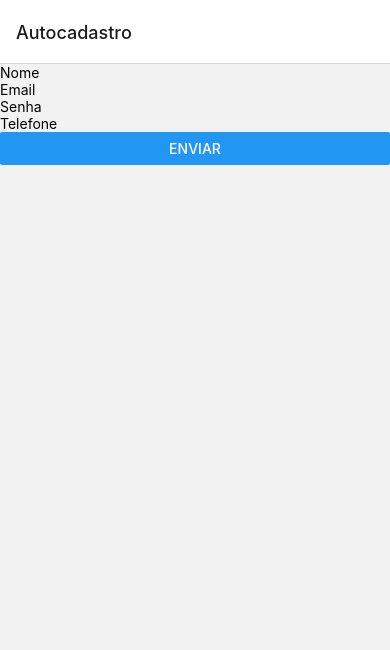
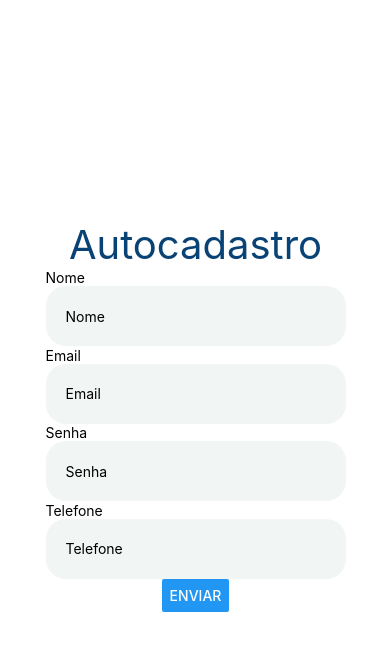
Before and after one commit to JoaoV1821/marvel-app, a React Native app: screen /Autocadastro in a window 390 px wide. Shown: the top 650 px of the page. Built offline with nearby package versions, Linux system fonts and the light colour scheme.

Commit message:
Validação de forms

```diff
--- a/App.tsx
+++ b/App.tsx
@@ -1,28 +1,41 @@
 import React from 'react';
-import { StyleSheet, Text, View } from 'react-native';
 import Autocadastro from './src/pages/Autocadastro';
 import UpdateCadastro from './src/pages/UpdateCadastro';
+import Aluguel from './src/pages/Aluguel';
+import Dashboard from './src/pages/Dashboard';
+import Login from './src/pages/Login';
 import { NavigationContainer } from '@react-navigation/native';
 import { createNativeStackNavigator } from '@react-navigation/native-stack';
 import { createBottomTabNavigator } from '@react-navigation/bottom-tabs';
 
-const Stack = createNativeStackNavigator();
-const Tab = createBottomTabNavigator();
 
-const tab = () => {
-  <Tab.Navigator>
+const MainScreens = () => {
+  const Tab = createBottomTabNavigator();
+  return (
+    <Tab.Navigator initialRouteName="Dashboard"  screenOptions={{
+      tabBarActiveTintColor: 'white',
+      tabBarInactiveBackgroundColor: '#094275',
+      tabBarActiveBackgroundColor: '#094275'
+    }}>
+    <Tab.Screen name="Dashboard" component={Dashboard} />
     <Tab.Screen name="UpdateCadastro" component={UpdateCadastro} />
-    <Tab.Screen name="Settings" component={Autocadastro} />
+    <Tab.Screen name="Aluguel" component={Aluguel} />
   </Tab.Navigator>
+  )
 }
 
+
 export default function App(): React.JSX.Element {
+  const Stack = createNativeStackNavigator();
+
   return (
     <NavigationContainer>
-      <Stack.Navigator initialRouteName="Autocadastro">
-        <Stack.Screen name="Autocadastro" component={Autocadastro} />
-        <Stack.Screen name="UpdateCadastro" component={UpdateCadastro} />
+      <Stack.Navigator initialRouteName='Login'>
+          <Stack.Screen name="Login" component={Login} options={{headerShown: false}}/>
+          <Stack.Screen name="Autocadastro" component={Autocadastro} options={{headerShown: false}} />
+          <Stack.Screen name="mainscreens" component={MainScreens} options={{headerShown: false}} />
       </Stack.Navigator>
+
     </NavigationContainer>
   )
 
--- a/package.json
+++ b/package.json
@@ -10,6 +10,7 @@
   },
   "dependencies": {
     "@expo/metro-runtime": "~3.1.3",
+    "@hookform/resolvers": "^3.3.4",
     "@react-navigation/bottom-tabs": "^6.5.20",
     "@react-navigation/native": "^6.1.17",
     "@react-navigation/native-stack": "^6.9.26",
@@ -19,12 +20,14 @@
     "expo-status-bar": "~1.11.1",
     "react": "18.2.0",
     "react-dom": "18.2.0",
+    "react-hook-form": "^7.51.2",
     "react-native": "0.73.6",
     "react-native-safe-area-context": "4.8.2",
     "react-native-safe-area-view": "^1.1.1",
     "react-native-screens": "~3.29.0",
     "react-native-web": "~0.19.6",
-    "typescript": "^5.3.0"
+    "typescript": "^5.3.0",
+    "yup": "^1.4.0"
   },
   "devDependencies": {
     "@babel/core": "^7.20.0"
--- /dev/null
+++ b/src/components/AppButtons.tsx
@@ -0,0 +1,55 @@
+import React from "react";
+import { StyleSheet, Text, TouchableHighlight} from "react-native";
+
+export const AppButton = (props: any) => {
+    return (
+        <TouchableHighlight style={style.button} onPress={props.onPress} >
+           <Text style={style.text}>{props.title}</Text>
+        </TouchableHighlight>
+    )
+}
+
+export const SmallButton = (props: any) => {
+    return (
+        <TouchableHighlight style={style.smallButton} onPress={props.onPress} >
+            <Text style={style.smallText}>{props.title}</Text>
+        </TouchableHighlight>
+    )
+}
+
+const style = StyleSheet.create({
+    button : {
+        textAlign: 'center',
+        width: 255,
+        height: 50,
+        backgroundColor: '#094275',
+        borderRadius: 20,
+
+    },
+
+    text: {
+        fontFamily: 'Montsserrat',
+        fontStyle: 'normal',
+        fontSize: 25,
+        color: '#FFFFFF',
+        textAlign: 'center',
+        paddingTop: 12,
+        lineHeight: 24,
+    },
+
+    smallButton : {
+        textAlign: 'center',
+        backgroundColor: '#094275',
+        borderRadius: 20,
+        width: 125,
+        height: 25,
+        marginLeft: 10
+    },
+
+    smallText : {
+        fontSize: 15,
+        color: '#fff',
+        textAlign: 'center',
+        paddingTop: 2
+    }
+});
--- a/src/components/Forms.tsx
+++ b/src/components/Forms.tsx
@@ -1,19 +1,42 @@
-import React, {useState} from 'react';
-import { View, TextInput, Button } from 'react-native';
+import React, {useEffect} from 'react';
+import { View, Button, Dimensions, StyleSheet, Text } from 'react-native';
+import {useForm} from 'react-hook-form'
+import TextField from './TextField';
+import { yupResolver } from '@hookform/resolvers/yup';
+import {object, string} from 'yup';
 import User from '../models/UserModel';
+
+interface Input {
+  email: string,
+  nome: string,
+  senha: string,
+  telefone: string
+}
 
 const Forms = (props: {method: string}) => {
 
-const [nome, setNome] = useState('');
-const [email, setEmail] = useState('');
-const [senha, setSenha] = useState('');
-const [telefone, setTelefone] = useState('');
+const validationSchema = object().shape({
+  nome: string().required("*Digite seu nome!").min(3),
+  email: string().required('*Digite seu email!').email('*E-mail inválido!'),
+  senha: string().required('*Digite sua senha!').min(6, 'A senha deve conter pelo menos 6 dígitos'),
+  telefone: string().matches(new RegExp('[0-9]{2}9[0-9]{8}'), '*Digite um telefone válido!').required('*Digite seu telefone!').length(11, '*Digite um telefone válido!')
+})
 
-const user : User  = new User(nome, email, senha, telefone);
+const {register, setValue, handleSubmit, formState: {errors}} = useForm({
+  resolver: yupResolver(validationSchema)
+})
 
-  const handleSubmit = () =>{
+useEffect(() => {
+  register('nome');
+  register('email');
+  register('senha');
+  register('telefone')
+}, [])
+
+  const onSubmit = (data: Input) => {
+    const user : User  = new User(data.nome, data.email, data.senha, data.telefone);
+
     if(props.method === "POST") {
-
       user.cadastrar()
       console.log('POST')
 
@@ -24,17 +47,82 @@ const user : User  = new User(nome, email, senha, telefone);
     }
   }
 
-
-
   return (
     <View>
-      <TextInput  placeholder="Nome" onChangeText={(text) => setNome(text)} />
-      <TextInput  placeholder="Email" onChangeText={(text) => setEmail(text)} />
-      <TextInput  placeholder="Senha" onChangeText={(text) => setSenha(text)} />
-      <TextInput  placeholder="Telefone" onChangeText={(text) => setTelefone(text)}/>
-      <Button title='Enviar' onPress={handleSubmit}/>
+      <View style={styles.container}>
+        <Text style={styles.title}>{props.method == 'POST' ?'Autocadastro': 'Atualização' }</Text>
+        <TextField label={'Nome'}  style={errors.nome ? styles.error: styles.input} placeholder="Nome" onChangeText={(text: string) => setValue('nome', text)} error={errors?.nome} />
+        <TextField label={'Email'} placeholder="Email" onChangeText={(text: string) => setValue('email', text)} error={errors?.email}  style={errors.email ? styles.error: styles.input} />
+        <TextField label={'Senha'} placeholder="Senha" onChangeText={(text: string) => setValue('senha', text)} error={errors?.senha}  style={errors.senha ? styles.error: styles.input} />
+        <TextField  label={'Telefone'} placeholder="Telefone" onChangeText={(text: string) => setValue('telefone', text)} error={errors?.telefone}  style={errors.telefone ? styles.error: styles.input}/>
+        <Button title='Enviar' onPress={handleSubmit(onSubmit)} />
+      </View>
+
     </View>
   )
 }
 
+const  styles = StyleSheet.create({
+
+error: {
+  backgroundColor: '#F1F5F4',
+  borderRadius: 20,
+  width: 300,
+  height: 60,
+  paddingLeft: 20,
+  borderColor: '#FF0000',
+  borderWidth: 1
+},
+
+container: {
+  display: 'flex',
+  flexDirection: 'column',
+  alignItems: 'center',
+  justifyContent: 'space-between',
+  width: '90%',
+  height: Dimensions.get('window').height * 0.5, // Ajusta a altura para 50% da altura da tela
+  marginTop: 190, // Remove o marginTop anterior
+  marginLeft: 20,
+  backgroundColor: '#fff',
+},
+
+title : {
+  color: "#094275",
+  fontSize: 40,
+  marginTop: 30,
+
+},
+
+input: {
+  backgroundColor: '#F1F5F4',
+  borderRadius: 20,
+  width: 300,
+  height: 60,
+  paddingLeft: 20,
+
+},
+
+password: {
+  width: "90%",
+  height: 50,
+  borderColor: 'black',
+  borderWidth: 2
+
+},
+
+line: {
+  borderBottomColor: '#717F7F',
+  borderBottomWidth: 1,
+  marginTop: 150
+
+},
+
+smallText: {
+  color: '#717F7F',
+  left: 40,
+  top: 45,
+  fontSize: 17
+},
+
+})
 export default Forms
--- /dev/null
+++ b/src/components/TextField.tsx
@@ -0,0 +1,16 @@
+import React from 'react'
+import { View, Text, TextInput} from 'react-native'
+
+const TextField = ({label, placeholder, onChangeText, error, ...input}): React.JSX.Element => {
+  return (
+    <View>
+        <Text>{label}</Text>
+        <TextInput placeholder={placeholder} onChangeText={onChangeText} style={input.style} keyboardType={input.keyboardType} autoComplete={input.autoComplete}  secureTextEntry={input.secureTextEntry} underlineColorAndroid="transparent"/>
+        {!!error && <Text style={{color: 'red'}}>{error.message}</Text>}
+    </View>
+  )
+}
+
+
+
+export default TextField
--- a/src/pages/Aluguel.tsx
+++ b/src/pages/Aluguel.tsx
@@ -1,9 +1,11 @@
 import React from 'react'
-import { View } from 'react-native'
+import { View, Text} from 'react-native'
 
 const Aluguel = (): React.JSX.Element => {
   return (
-    <View>Aluguel</View>
+    <View>
+      <Text>Aluguel</Text>
+    </View>
   )
 }
 
--- a/src/pages/Autocadastro.tsx
+++ b/src/pages/Autocadastro.tsx
@@ -1,5 +1,5 @@
 import React from 'react'
-import { View } from 'react-native'
+import { View , StyleSheet, Text} from 'react-native'
 import Forms from '../components/Forms'
 
 
@@ -7,10 +7,30 @@ const Autocadastro = (): React.JSX.Element => {
 
   return (
 
-    <View>
+    <View style={styles.body}>
         <Forms method='POST'/>
+
     </View>
   )
 }
 
+const styles = StyleSheet.create({
+  body: {
+    backgroundColor: "#fff",
+    height: "100%"
+},
+  line: {
+    borderBottomColor: '#717F7F',
+    borderBottomWidth: 1,
+    marginTop: 10
+  },
+
+  smallText: {
+    color: '#717F7F',
+    left: 40,
+    top: 45,
+    fontSize: 17
+  },
+})
+
 export default Autocadastro
--- /dev/null
+++ b/src/pages/Dashboard.tsx
@@ -0,0 +1,13 @@
+import React from 'react'
+import { View , Text} from 'react-native'
+
+const Dashboard = (): React.JSX.Element => {
+  return (
+    <View>
+      <Text>Dashborad</Text>
+    </View>
+
+  )
+}
+
+export default Dashboard
--- a/src/pages/Login.tsx
+++ b/src/pages/Login.tsx
@@ -1,10 +1,126 @@
-import React from 'react'
-import { View } from 'react-native'
+import React, {useEffect} from 'react'
+import { View, Text, Alert, StyleSheet, Dimensions} from 'react-native'
+import { useForm } from 'react-hook-form'
+import TextField from '../components/TextField';
+import { yupResolver } from "@hookform/resolvers/yup"
+import {object, string} from 'yup'
+import { AppButton } from '../components/AppButtons';
 
-const Login = (): React.JSX.Element => {
+
+interface Input {
+  email: string,
+  senha: string
+}
+
+
+const Login = ({navigation}): React.JSX.Element => {
+  const fieldsValidationSchema = object().shape({
+    email: string().required('*Digite seu email!').email('*Email inválido!'),
+    senha: string().required('*Digite sua senha!').min(6, 'A senha deve conter pelo menos 6 dígitos')
+})
+  const {register, setValue, handleSubmit, formState: {errors}} = useForm({
+    resolver: yupResolver(fieldsValidationSchema)
+  })
+
+
+  const  onSubmit = (data: Input) => {
+     navigation.navigate('mainscreens')
+  }
+
+  useEffect(() => {
+    register('email');
+    register('senha');
+
+  }, [register])
+
   return (
-    <View>Login</View>
+    <View style={styles.body}>
+      <View style={styles.container}>
+
+        <Text style={styles.title}>Login</Text>
+
+        <TextField label={'Email'} placeholder={'Digite seu email'} onChangeText={(text: string) => setValue( "email", text)} error={errors?.email} style={errors.email ? styles.error: styles.input} />
+        <TextField label={'Senha'} placeholder={'Digite sua senha'} onChangeText={(text: string) => setValue( "senha", text)} error={errors?.senha} style={errors.senha ? styles.error: styles.input} secureTextEntry={true}/>
+        <AppButton onPress={handleSubmit(onSubmit)} title={'Entrar'}/>
+
+      </View>
+      <View style={styles.line} />
+      <Text style={styles.smallText} onPress={() => navigation.navigate('Autocadastro')}>
+        Não tem uma conta? Toque para criar uma
+      </Text>
+    </View>
   )
 }
 
+
+const  styles = StyleSheet.create({
+
+  body: {
+    backgroundColor: "#fff",
+    height: "100%"
+},
+
+error: {
+  backgroundColor: '#F1F5F4',
+  borderRadius: 20,
+  width: 300,
+  height: 60,
+  paddingLeft: 20,
+  borderColor: '#FF0000',
+  borderWidth: 1
+},
+
+container: {
+  display: 'flex',
+  flexDirection: 'column',
+  alignItems: 'center',
+  justifyContent: 'space-between',
+  width: '90%',
+  height: Dimensions.get('window').height * 0.5,
+  marginTop: 190,
+  marginLeft: 20,
+  backgroundColor: '#fff',
+},
+
+title : {
+
+  color: "#094275",
+  fontSize: 40,
+  marginTop: 30,
+
+},
+
+input: {
+  backgroundColor: '#F1F5F4',
+  borderRadius: 20,
+  width: 300,
+  height: 60,
+  paddingLeft: 20,
+
+},
+
+password: {
+  width: "90%",
+  height: 50,
+  borderColor: 'black',
+  borderWidth: 2
+
+},
+
+line: {
+  borderBottomColor: '#717F7F',
+  borderBottomWidth: 1,
+  marginTop: 150
+
+},
+
+smallText: {
+  color: '#717F7F',
+  left: 40,
+  top: 45,
+  fontSize: 17
+},
+
+})
+
 export default Login
```
Also changed, not shown: src/pages/Dashborad.tsx (deleted, +0 -10 lines), 2 other files (tests, documents, lock files or other folders).
